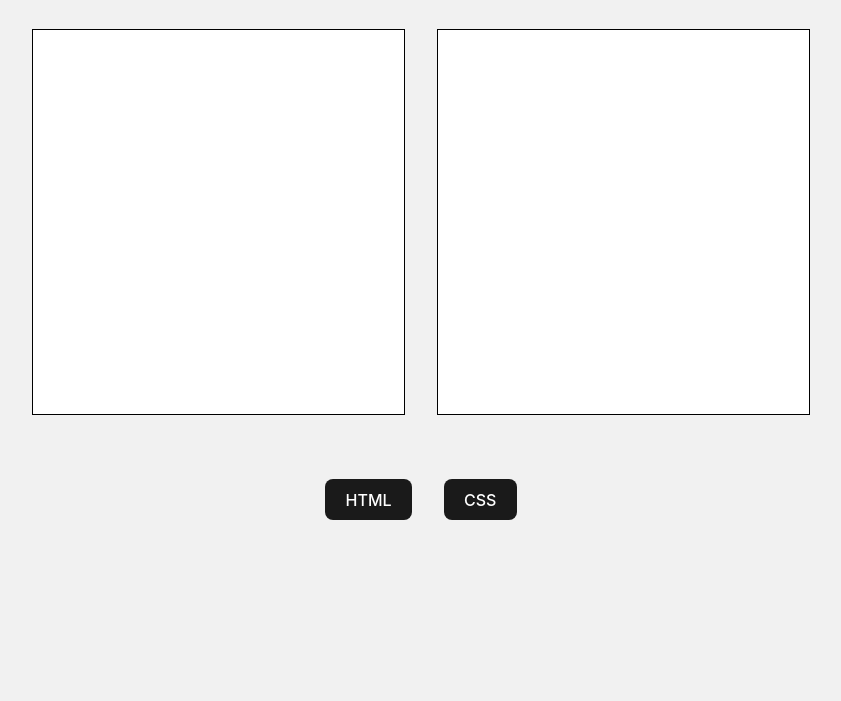
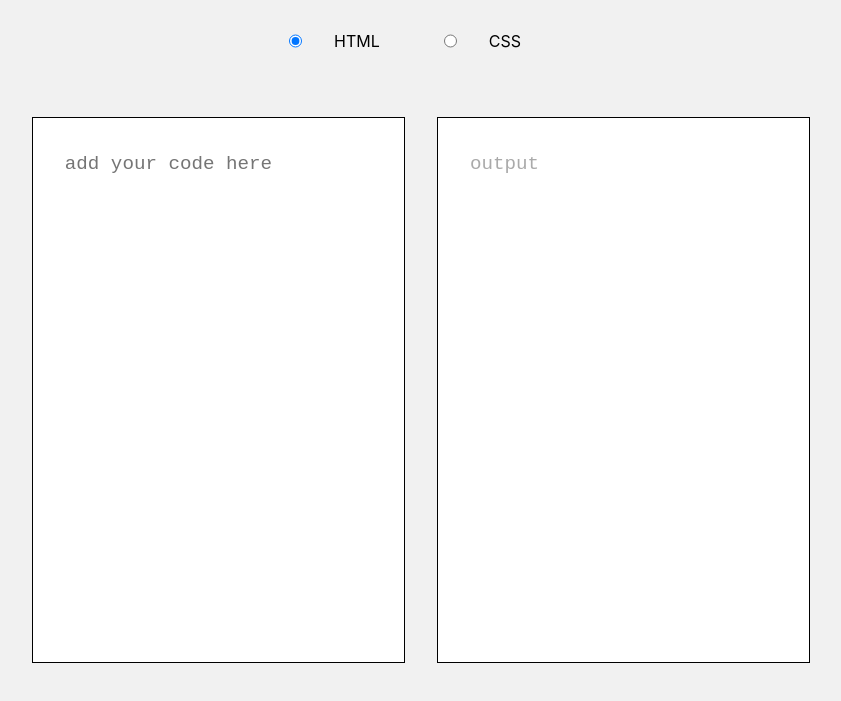
Before and after one commit to willemverbuyst/highlight-code, a website built with Vite: page index.html in a window 1280 px wide. Shown: the part 107-808 px from the top of the page, without its empty margins (219-1060 px from the left). Built offline with nearby package versions, Linux system fonts and the light colour scheme.

Commit message:
Use radio-group instead of btns

```diff
--- a/src/buttons.ts
+++ /dev/null
@@ -1,22 +0,0 @@
-import { highlightCSS } from "./css-functions";
-import { highlightHTML } from "./html-functions";
-
-export function setupButtonHTML(element: HTMLButtonElement) {
-  const textareaInput = document.querySelector<HTMLTextAreaElement>("#input");
-
-  element.addEventListener("click", () =>
-    highlightHTML(
-      textareaInput?.value ? textareaInput.value : "nothing to highlight"
-    )
-  );
-}
-
-export function setupButtonCSS(element: HTMLButtonElement) {
-  const textareaInput = document.querySelector<HTMLTextAreaElement>("#input");
-
-  element.addEventListener("click", () =>
-    highlightCSS(
-      textareaInput?.value ? textareaInput.value : "nothing to highlight"
-    )
-  );
-}
--- /dev/null
+++ b/src/dom.ts
@@ -0,0 +1,24 @@
+import { highlightCSS } from "./css-functions";
+import { highlightHTML } from "./html-functions";
+
+export function setupTextField() {
+  const textareaInput = document.querySelector<HTMLTextAreaElement>("#input");
+
+  let codeLanguage: string | undefined = "HTML";
+
+  const radioGroup = document.querySelector<HTMLInputElement>(
+    "#code-language-group"
+  );
+
+  radioGroup?.addEventListener("input", (e) => {
+    codeLanguage = (e?.target as HTMLInputElement)?.value;
+  });
+
+  textareaInput?.addEventListener("input", () => {
+    if (codeLanguage === "HTML") {
+      highlightHTML(textareaInput?.value);
+    } else {
+      highlightCSS(textareaInput?.value);
+    }
+  });
+}
--- a/src/main.ts
+++ b/src/main.ts
@@ -1,22 +1,23 @@
-import { setupButtonCSS, setupButtonHTML } from "./buttons";
+import { setupTextField } from "./dom";
 import "./style.css";
 
 document.querySelector<HTMLDivElement>("#app")!.innerHTML = `
   <header>
     <h1 id="page-header">Highlight Code</h1>
   </header>
-  <section id="text-area">
-    <textarea id="input"></textarea>
-    <div id="output"readonly>
-      <pre><code id="code-text"></code></pre>
+  <section id="code-language-group" class="radio-section">
+    <input type="radio" id="html" name="code-language" value="HTML" checked="checked">
+    <label for="html">HTML</label><br>
+    <input type="radio" id="css" name="code-language" value="CSS">
+    <label for="css">CSS</label><br>
+  </section>
+  <section id="text-fields">
+    <textarea id="input" placeholder="add your code here"></textarea>
+    <div id="output" readonly>
+      <pre><code id="code-text"><span class="placeholder">output</span></code></pre>
     </div>
   </section>
-  <section class="btn-section">
-    <button id="btn-html" type="button">HTML</button>
-    <button id="btn-css" type="button">CSS</button>
-  </section>
+
 `;
 
-setupButtonHTML(document.querySelector<HTMLButtonElement>("#btn-html")!);
-
-setupButtonCSS(document.querySelector<HTMLButtonElement>("#btn-css")!);
+setupTextField();
--- a/src/style.css
+++ b/src/style.css
@@ -37,18 +37,22 @@ header {
   font-size: 3rem;
 }
 
-.btn-section {
+.radio-section {
   display: flex;
   justify-content: center;
   gap: 2rem;
   padding: 2rem;
 }
 
+.placeholder {
+  color: #aaa;
+}
+
 #app {
   padding: 2rem;
 }
 
-#text-area {
+#text-fields {
   width: 80vw;
   display: flex;
   justify-content: center;
@@ -58,31 +62,11 @@ header {
 
 #output {
   width: 30%;
-  height: 40vh;
+  height: 60vh;
   border: 1px solid black;
   background-color: white;
   overflow: auto;
   padding: 2rem;
-}
-
-button {
-  color: #fff;
-  border-radius: 8px;
-  border: 1px solid transparent;
-  padding: 0.6em 1.2em;
-  font-size: 1em;
-  font-weight: 500;
-  font-family: inherit;
-  background-color: #1a1a1a;
-  cursor: pointer;
-  transition: border-color 0.25s;
-}
-button:hover {
-  border-color: #646cff;
-}
-button:focus,
-button:focus-visible {
-  outline: 4px auto -webkit-focus-ring-color;
 }
 
 code {
@@ -92,7 +76,7 @@ code {
 textarea {
   padding: 2rem;
   width: 30%;
-  height: 40vh;
+  height: 60vh;
   border: 1px solid black;
   background-color: white;
   font-size: 1.2rem;
```
